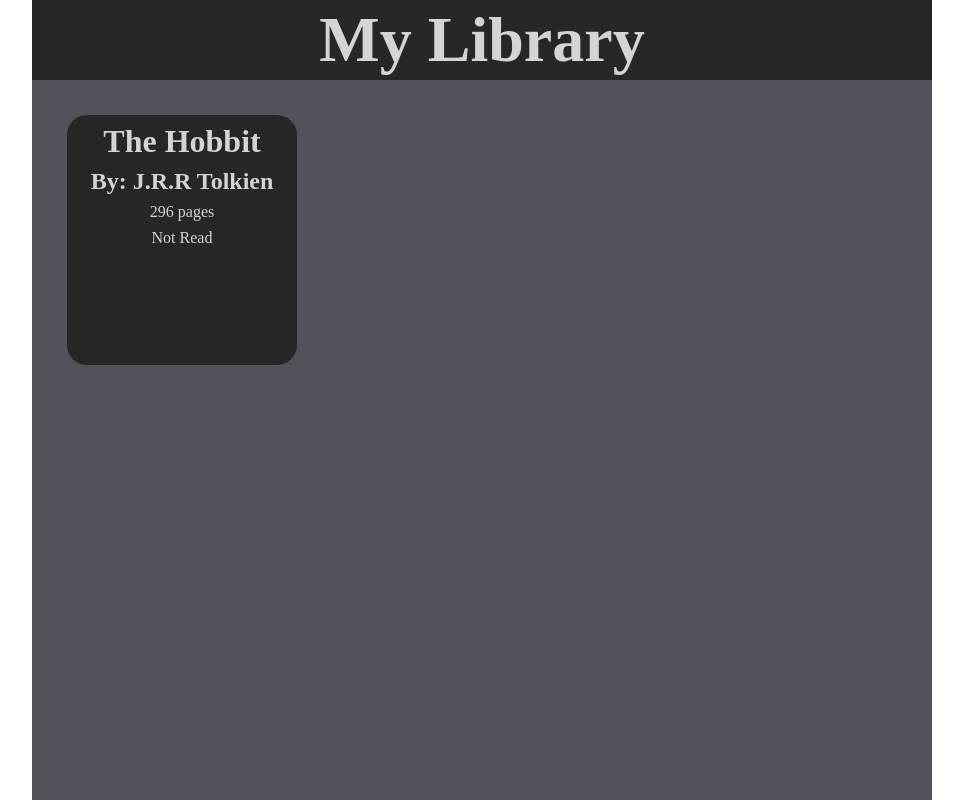
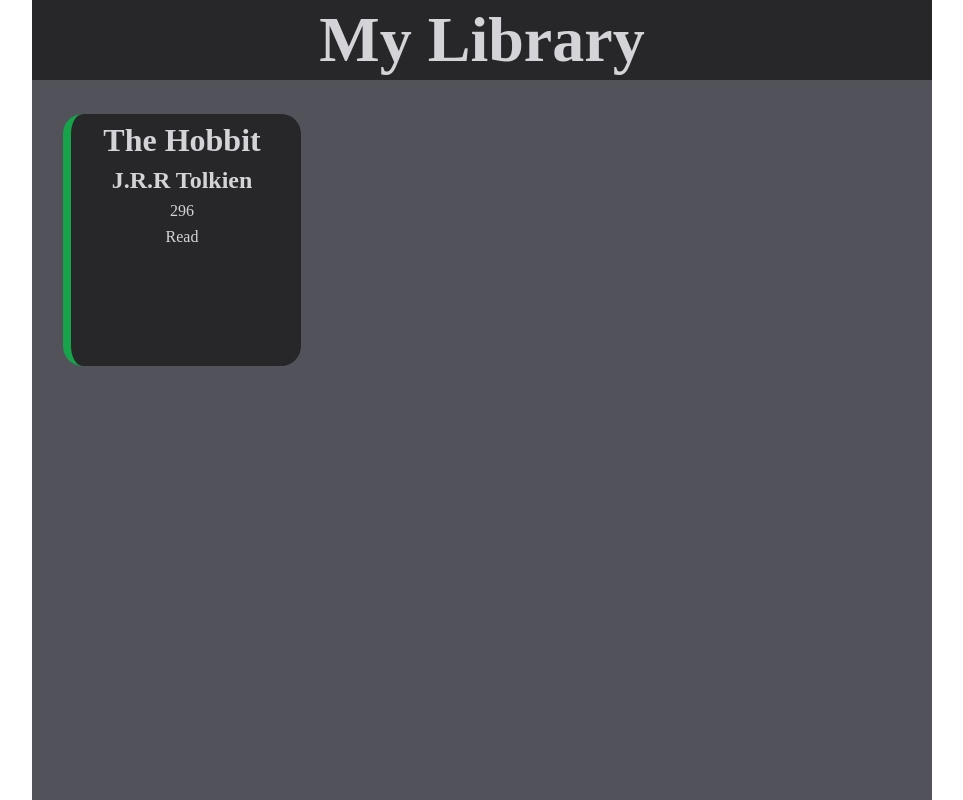
Before and after one commit to LaramieCode/Library, a plain HTML site: page index.html in a window 1280 px wide. Shown: the whole page, without its empty margins (158-1121 px from the left). Drawn offline with Linux system fonts and the light colour scheme.

Commit message:
add function to addBooksToPage

```diff
--- a/index.html
+++ b/index.html
@@ -5,7 +5,7 @@
     <meta http-equiv="X-UA-Compatible" content="IE=edge">
     <meta name="viewport" content="width=device-width, initial-scale=1.0">
     <link rel="stylesheet" href="styles.css">
-    <script src="javascript.js"></script>
+    <script src="javascript.js" defer></script>
     <title>Document</title>
 </head>
 <body>
@@ -16,12 +16,6 @@
                 <h1>My Library</h1>
             </div>
             <div class="libraryContent">
-                <div class="bookCard">
-                    <h1>The Hobbit</h1>
-                    <h2>By: J.R.R Tolkien</h2>
-                    <p>296 pages</p>
-                    <p>Not Read</p>
-                </div>
             </div>
         </div>
     </div>
--- a/javascript.js
+++ b/javascript.js
@@ -1,3 +1,5 @@
+let libraryContent = document.querySelector(".libraryContent");
+
 let myLibrary = [];
 
 function Book(title, author, pages, read) {
@@ -12,4 +14,36 @@ function addBookToLibrary(title, author, pages, read) {
     myLibrary.push(tempBook)
 };
 
-addBookToLibrary("Hobbit", "J.R.R Tolkien", 296, false);
+function addBookToPage() {
+    myLibrary.forEach((book) => {
+        newCard = document.createElement("div");
+        libraryContent.appendChild(newCard);
+        newCard.classList.add("bookCard");
+
+        cardTitle = document.createElement("h1");
+        cardAuthor = document.createElement("h2");
+        cardPages = document.createElement("p");
+        cardRead = document.createElement("p");
+
+        newCard.appendChild(cardTitle);
+        newCard.appendChild(cardAuthor);
+        newCard.appendChild(cardPages);
+        newCard.appendChild(cardRead);
+
+        cardTitle.textContent = book.title;
+        cardAuthor.textContent = book.author;
+        cardPages.textContent = book.pages;
+        if (book.read === true) {
+            cardRead.textContent = "Read"
+            newCard.classList.add("bookHasRead")
+        }
+        if (book.read === false) {
+            cardRead.textContent = "not Read"
+            newCard.classList.add("bookHasRead")
+        }
+    });
+};
+
+addBookToLibrary("The Hobbit", "J.R.R Tolkien", 296, true);
+
+addBookToPage()
--- a/styles.css
+++ b/styles.css
@@ -7,6 +7,8 @@
     --zinc-300: #d4d4d8;
     --zinc-600: #52525b;
     --zinc-800: #27272a;
+    --green-600: #16a34a;
+    --red-600: #dc2626;
 }
 
 .main {
@@ -43,14 +45,16 @@
 }
 
 .bookCard {
-    height: 250px;
-    width: 230px;
+    height: 252px;
+    width: 222px;
     background-color: var(--zinc-800);
     border-radius: 20px;
     margin: auto;
     display: flex;
     flex-direction: column;
     gap: 8px;
+    border-left: 8px solid var(--zinc-800);
+    border-right: 8px solid var(--zinc-800);
 }
 
 .bookCard > h1 {
@@ -61,3 +65,11 @@
     color: var(--zinc-300);
     text-align: center;
 }
+
+.bookHasRead {
+    border-left: 8px solid var(--green-600);
+}
+
+.bookHasNotRead {
+    border-left: 8px solid var(--red-600);
+}
```
